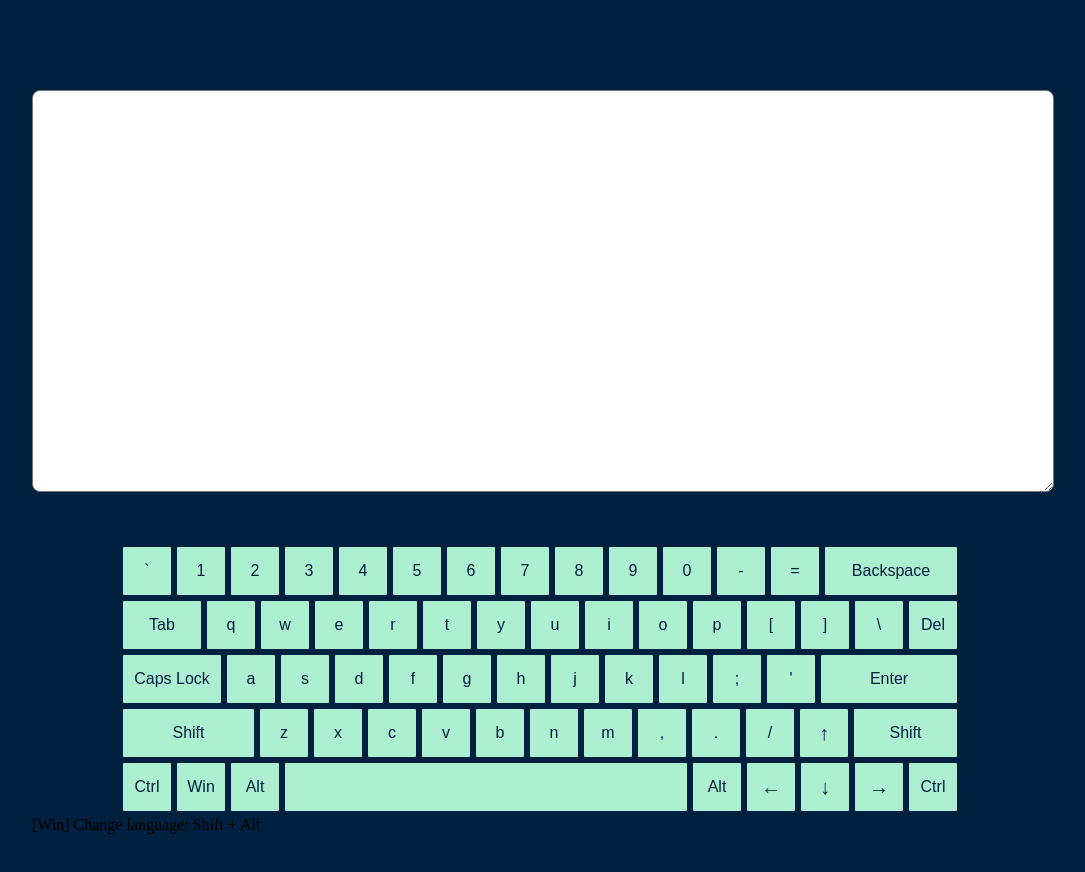
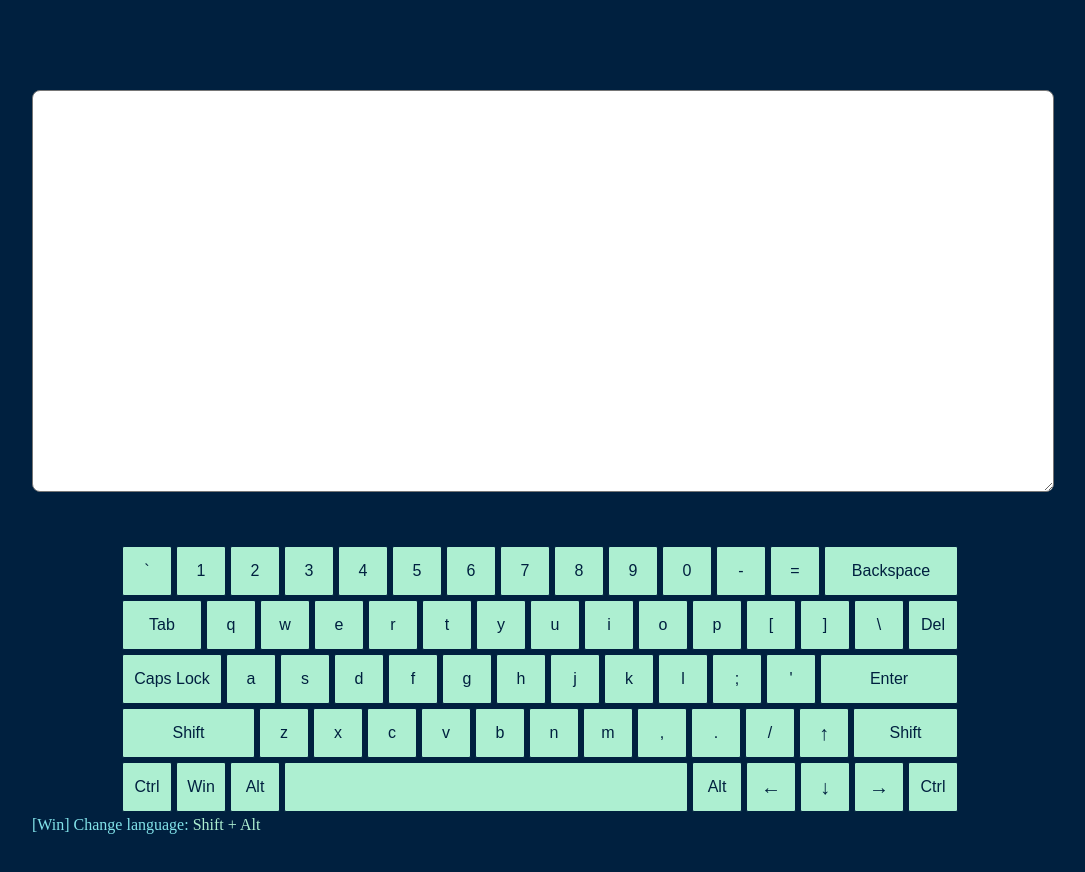
Before and after one commit to Blancduman/codejam-virtual-keyboard, a website: page index.html in a window 1280 px wide. Shown: the whole page, without its empty margins (98-1183 px from the left). Drawn offline with Linux system fonts and the light colour scheme.

Commit message:
styles: add colors for info

```diff
--- a/scripts.js
+++ b/scripts.js
@@ -270,7 +270,7 @@ class Keyboard {
     this.keyboard = createElement("div", "keyboard");
     this.keyboard.append(generateKeyboardButtons());
     this.info = createElement("p", "info");
-    this.info.innerHTML = "[Win] Change language: <span>Shift + Alt</span>";
+    this.info.innerHTML = "[Win] Change language: <span class=\"description\">Shift + Alt</span>";
     this.keys = this.keyboard.querySelectorAll(".key");
     this.LetterCases.registerListener(this.renderKeyboardContent);
     this.container.append(this.textarea, this.keyboard, this.info);
--- a/style.css
+++ b/style.css
@@ -5,6 +5,10 @@
 
 body {
   background-color: #00203fff;
+}
+
+.info {
+  color: #82e3ea;
 }
 
 .container {
@@ -91,6 +95,10 @@ body {
   border-color: #adefd1ff;
 }
 
+.description {
+  color: #adefd1ff;;
+}
+
 /* .meta-left,
 .control-left,
 .control-right,
```
